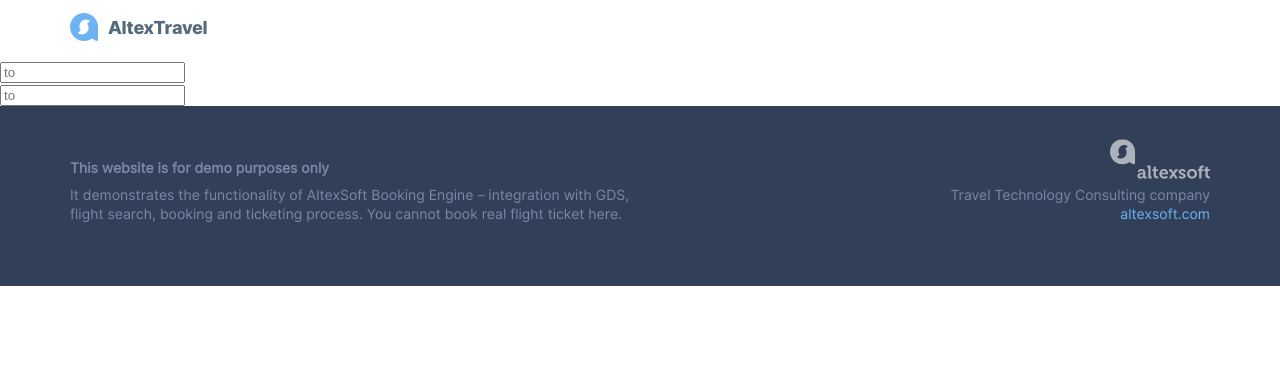
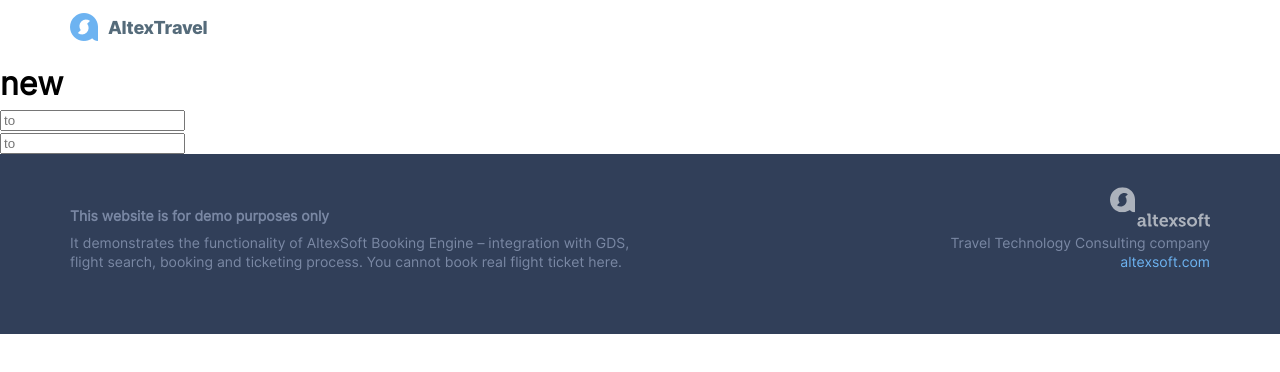
Before and after one commit to EvgeniiShevchenko/travel-rock, a Vue app: page / in a window 1280 px wide. Shown: the top 372 px of the page. Built offline with nearby package versions, Linux system fonts and the light colour scheme.

Commit message:
add some change

```diff
--- a/src/components/modules/FlightAutocomplete/FlightAutocomplete.vue
+++ b/src/components/modules/FlightAutocomplete/FlightAutocomplete.vue
@@ -1,7 +1,7 @@
 <template>
   <div>
     <div>
-      <h1 :value="departure" />
+      <h1>{{ newName }}</h1>
       <input
         type="text"
         name="departure"
@@ -25,14 +25,20 @@
 </template>
 
 <script>
-import { mapActions, mapGetters } from "vuex";
+import { mapActions, mapGetters, mapState } from "vuex";
 
 export default {
   name: "FlightAutocomplete",
   data: function() {
     return {};
   },
+  watch: {},
   computed: {
+    newName() {
+      console.log("hii");
+      return this.departure;
+    },
+    // ...mapState({ departureLocation: "searchPage/departureLocation" }),
     ...mapGetters({
       departure: "searchPage/departureName",
       arrival: "searchPage/arrivalName"
@@ -48,6 +54,10 @@ export default {
     ...mapActions({
       changeDeparture: "searchPage/handleRoute"
     })
+  },
+  mounted: function() {
+    console.log(this.departureLocation);
+    // console.log(this.$store.state.searchPage.departureLocation);
   }
 };
 </script>
```
